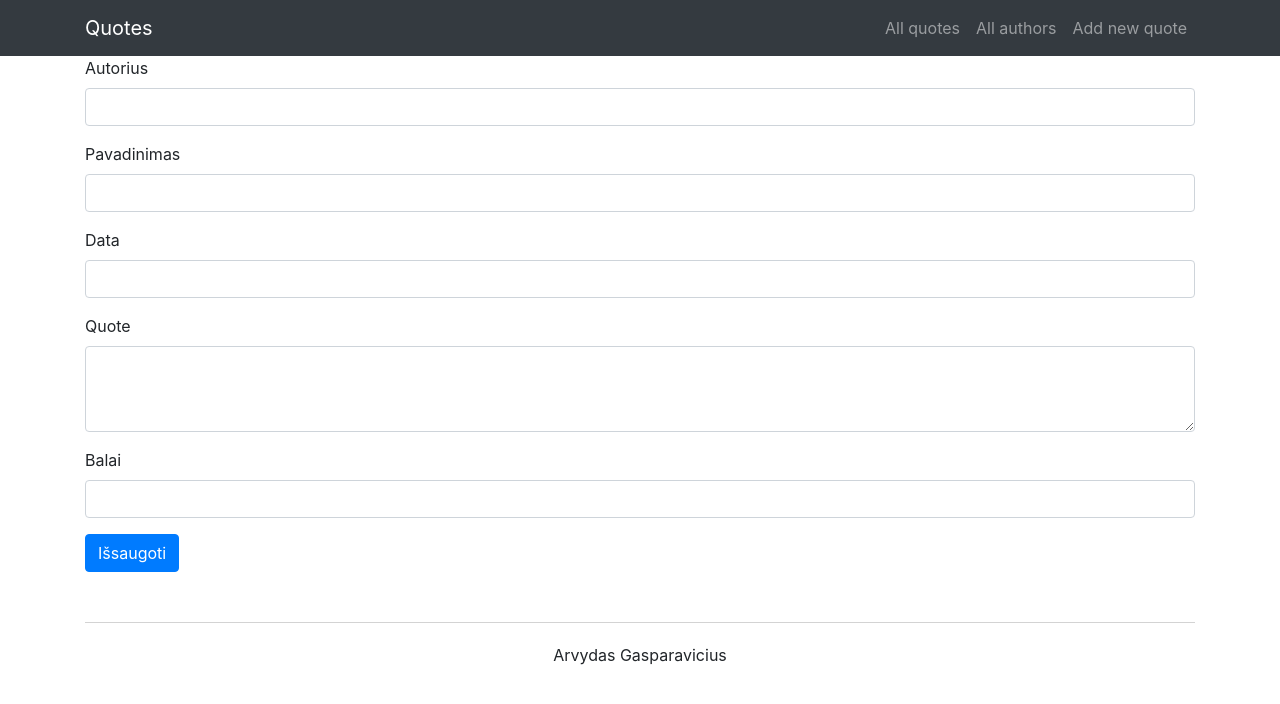
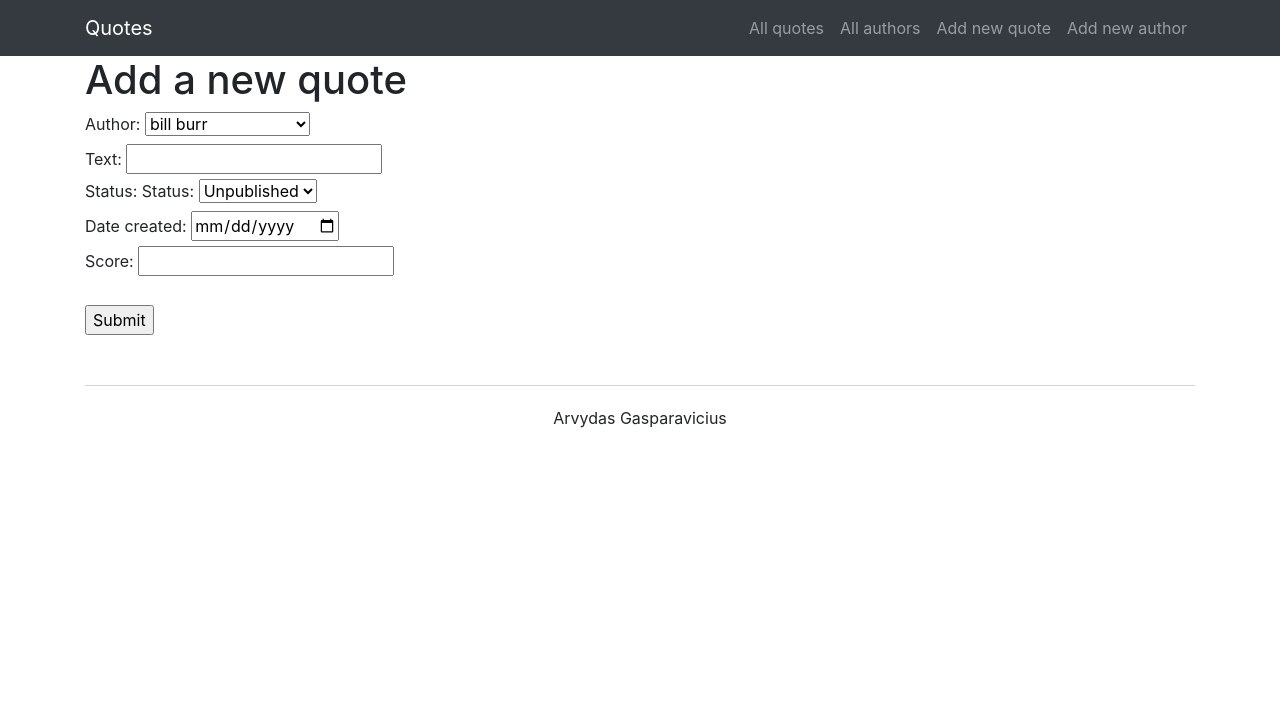
Before and after one commit to azegas/citatos_flask, a Flask app: page /add_quote in a window 1280 px wide. Shown: the top 704 px of the page. Run offline with Flask 3, Linux system fonts and the light colour scheme; some libraries are stand-ins or nearby versions.

Commit message:
added a way to add new authors and new quotes

```diff
--- a/web_site/__init__.py
+++ b/web_site/__init__.py
@@ -61,26 +61,47 @@ def route_all_authors():
         "all_authors.html",
         quotes_data=quotes_data,
     )
+# --------------------------------------------------------------------
+
+
+@app.route("/add_author", methods=["GET", "POST"])
+def route_add_author():
+    """Add a new author to the database."""
+    if request.method == "POST":
+        name = request.form["name"]
+        lastname = request.form["lastname"]
+        born = request.form["born"]
+        hobby = request.form["hobby"]
+        author = Author(
+            name=name,
+            lastname=lastname,
+            born=born,
+            hobby=hobby,
+        )
+        db.session.add(author)
+        db.session.commit()
+        return redirect(url_for("route_all_authors"))
+    return render_template("add_author.html")
 
 
 @app.route("/add_quote", methods=["GET", "POST"])
 def route_add_quote():
-    """Paaiskinimas."""
+    """Add a new quote to the database."""
     if request.method == "POST":
-        date = request.form["date"]
-        autorius = request.form["autorius"]
-        tekstas = request.form["tekstas"]
-        pavadinimas = request.form["pavadinimas"]
-        balai = request.form["balai"]
-        quotes_data.append(
-            {
-                "data": date,
-                "autorius": autorius,
-                "pavadinimas": pavadinimas,
-                "tekstas": tekstas,
-                "status": "published",
-                "balai": int(balai),
-            }
+        text = request.form["text"]
+        status = request.form["status"]
+        date_created = request.form["date_created"]
+        score = request.form["score"]
+        author_id = request.form["author_id"]
+        quote = Quote(
+            text=text,
+            status=status,
+            date_created=date_created,
+            score=score,
+            author_id=author_id,
         )
+        db.session.add(quote)
+        db.session.commit()
         return redirect(url_for("route_all_quotes"))
-    return render_template("add_quote.html")
+    authors = Author.query.all()
+    return render_template("add_quote.html", authors=authors)
--- a/web_site/templates/add_quote.html
+++ b/web_site/templates/add_quote.html
@@ -1,29 +1,31 @@
-{% extends "base.html" %}
+{% extends 'base.html' %}
 
 {% block content %}
-
-<form action="/add_quote", method="post">
-  <div class="form-group">
-    <label for="autorius">Autorius</label>
-    <input type="text" class="form-control" id="autorius" name="autorius">
-  </div>
-  <div class="form-group">
-    <label for="pavadinimas">Pavadinimas</label>
-    <input type="text" class="form-control" id="pavadinimas" name="pavadinimas">
-  </div>
-  <div class="form-group">
-    <label for="date">Data</label>
-    <input type="text" class="form-control" id="date" name="date">
-  </div>
-  <div class="form-group">
-    <label for="tekstas">Quote</label>
-    <textarea class="form-control" id="tekstas" name="tekstas" rows="3"></textarea>
-  </div>
-    <div class="form-group">
-        <label for="balai">Balai</label>
-        <input type="number" class="form-control" id="balai" name="balai">
-    </div>
-    <button type="submit" class="btn btn-primary">Išsaugoti</button>
-</form>
-
+    <h1>Add a new quote</h1>
+    <form method="POST">
+        <label>Author:</label>
+        <select name="author_id" required>
+            {% for author in authors %}
+                <option value="{{ author.id }}">{{ author.name }} {{ author.lastname }}</option>
+            {% endfor %}
+        </select>
+        <br>
+        <label>Text:</label>
+        <input type="text" name="text" required>
+        <br>
+        <label>Status:</label>
+        <label for="status">Status:</label>
+        <select name="status">
+            <option value="published">Published</option>
+            <option value="unpublished" selected>Unpublished</option>
+        </select>
+        <br>
+        <label>Date created:</label>
+        <input type="date" name="date_created" required>
+        <br>
+        <label>Score:</label>
+        <input type="text" name="score" required>
+        <br><br>
+        <input type="submit" value="Submit">
+    </form>
 {% endblock %}
--- a/web_site/templates/base.html
+++ b/web_site/templates/base.html
@@ -40,6 +40,9 @@
                     <li class="nav-item">
                         <a class="nav-link" href="{{ url_for('route_add_quote')}}">Add new quote</a>
                     </li>
+                    <li class="nav-item">
+                        <a class="nav-link" href="{{ url_for('route_add_author')}}">Add new author</a>
+                    </li>
                 </ul>
             </div>
         </div>
```
Also changed, not shown: web_site/templates/add_author.html (added, +20 -0 lines).
